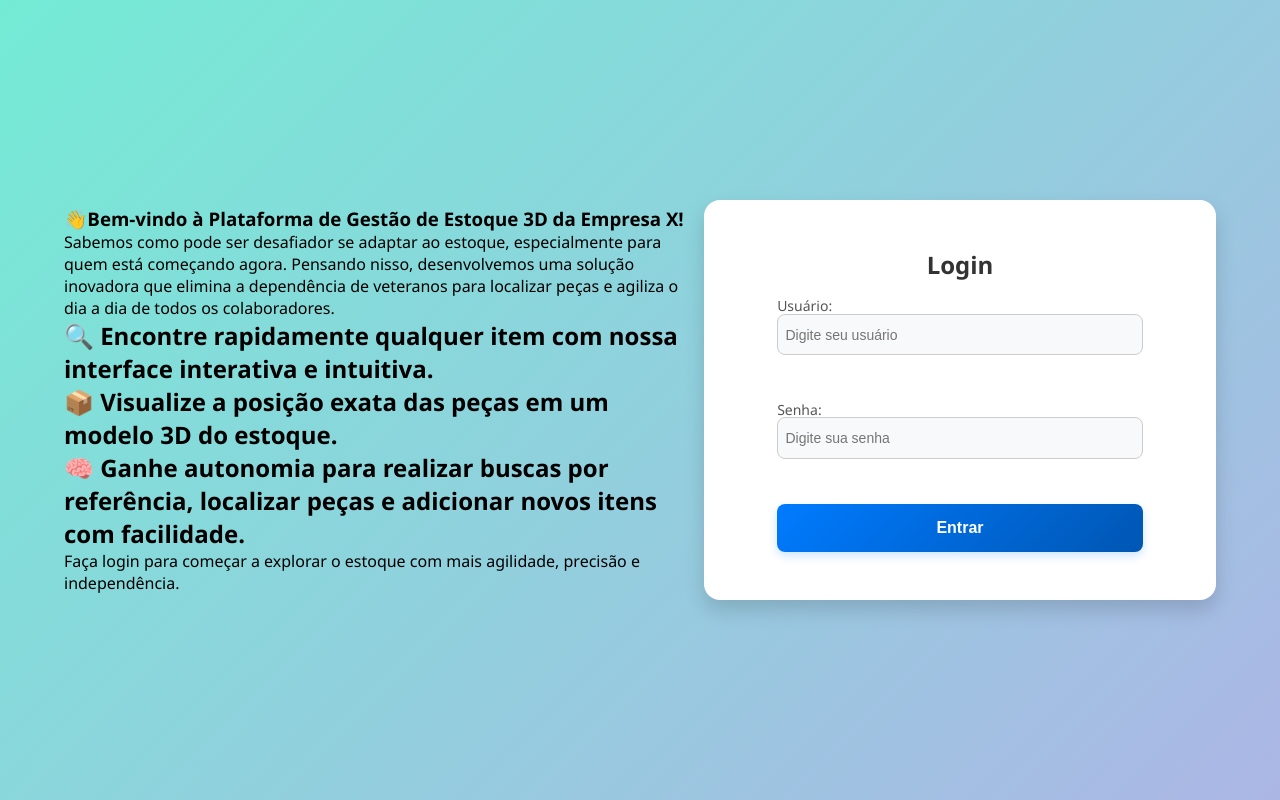
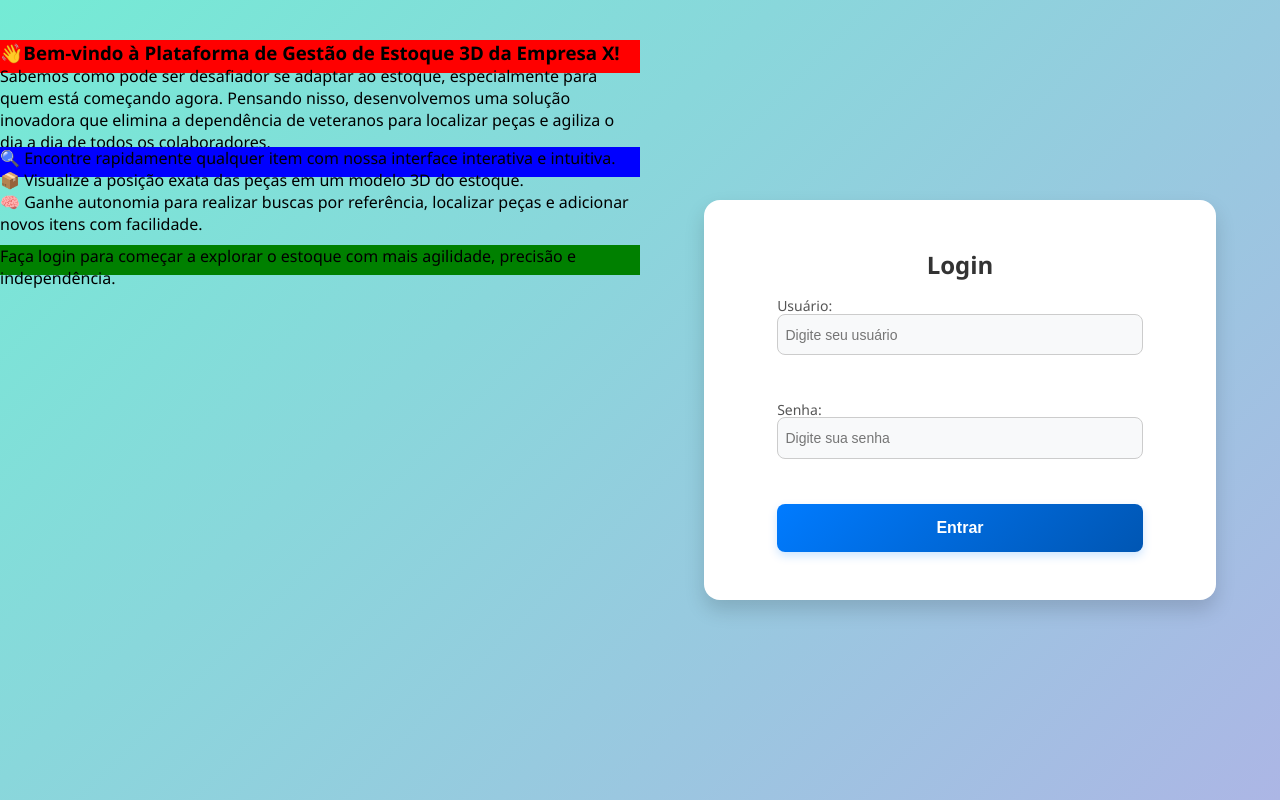
Before and after one commit to JP-Bortolaci/Projeto-Integrador, a PHP site: page / in a window 1280 px wide. Run offline with PHP 8.4, Linux system fonts and the light colour scheme.

Commit message:
Trabalhando no conteúdo da esquerda

```diff
--- a/teste de telas/index.html
+++ b/teste de telas/index.html
@@ -8,17 +8,21 @@
 </head>
 <body>
     <main class="container">
-        <section class="content">
-            <article>
+        <section class="content leftContent">
+            <article class="firstArticle">
                 <h1>👋Bem-vindo à Plataforma de Gestão de Estoque 3D da Empresa X!</h1>
                 <p>Sabemos como pode ser desafiador se adaptar ao estoque, especialmente para quem está começando agora. Pensando nisso, desenvolvemos uma solução inovadora que elimina a dependência de veteranos para localizar peças e agiliza o dia a dia de todos os colaboradores.</p>
-
-                <h2>🔍 Encontre rapidamente qualquer item com nossa interface interativa e intuitiva.</h2>
-                <h2>📦 Visualize a posição exata das peças em um modelo 3D do estoque.</h2>
-                <h2>🧠 Ganhe autonomia para realizar buscas por referência, localizar peças e adicionar novos itens com facilidade.</h2>
-
-                <p>Faça login para começar a explorar o estoque com mais agilidade, precisão e independência.</p></article>
+            </article>
+            <article class="secondArticle">
+                <p>🔍 Encontre rapidamente qualquer item com nossa interface interativa e intuitiva.</p>
+                <p>📦 Visualize a posição exata das peças em um modelo 3D do estoque.</p>
+                <p>🧠 Ganhe autonomia para realizar buscas por referência, localizar peças e adicionar novos itens com facilidade.</p>
+            </article>
+            <article class="thirdArticle">
+                <p>Faça login para começar a explorar o estoque com mais agilidade, precisão e independência.</p>
+            </article>
         </section>
+        <section class="content">
             <form>
                 <h2 class="login">Login</h2>
                 <section class="usernameSection">
@@ -31,6 +35,7 @@
                 </section>
                 <button type="submit">Entrar</button>
             </form>
+        </section>
     </main>
 </body>
 </html>
--- a/teste de telas/styles/styles.css
+++ b/teste de telas/styles/styles.css
@@ -22,15 +22,10 @@
 
 }
 
-/* Definindo o tamanho das informações da esquerda */
-.content {
-    width: 50%;
-}
-
 /* Estilizando toda a caixa de formulário */
 form {
     background: #ffffff;
-    width: 40%;
+    width: 80%;
     height: 50%;
     border-radius: 16px;
     box-shadow: 0 10px 20px rgba(0, 0, 0, 0.15);
@@ -91,10 +86,11 @@
 button:hover {
     background: linear-gradient(135deg, #0056b3, #00408a);
     box-shadow: 0 6px 14px rgba(0, 123, 255, 0.3);
+    transform: scale(1.02);
 }
 
 button:active {
-    transform: scale(0.98);
+    transform: scale(0.96);
 }
 
 /* Estilizando a o "Usuário:" e "Senha:" */
@@ -127,3 +123,32 @@
     outline: none;
     box-shadow: 0 0 8px rgba(0, 123, 255, 0.2);
 }
+
+/* Definindo o tamanho das boas vindas */
+.content {
+    width: 50%;
+    height: 100%;
+    display: flex;
+    justify-content: center;
+    align-items: center;
+}
+
+.leftContent {
+    display: grid;
+    grid-template-rows: repeat(8, 1fr);
+}
+
+.firstArticle {
+    height: 30%;
+    background-color: red;
+}
+
+.secondArticle {
+    height: 30%;
+    background-color: blue;
+}
+
+.thirdArticle {
+    height: 30%;
+    background-color: green;
+}
```
Lines whose indentation alone changed are shown as unchanged.
